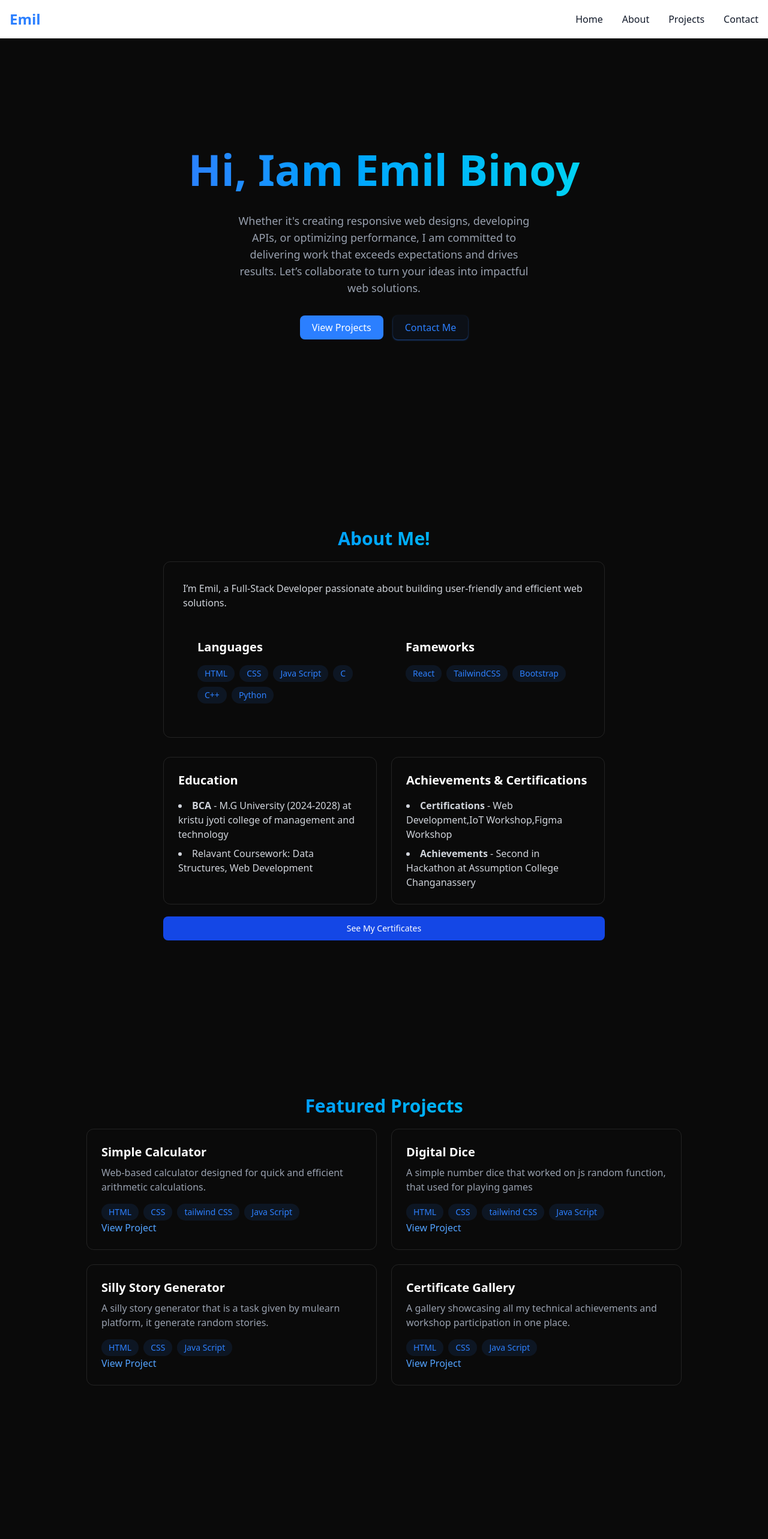
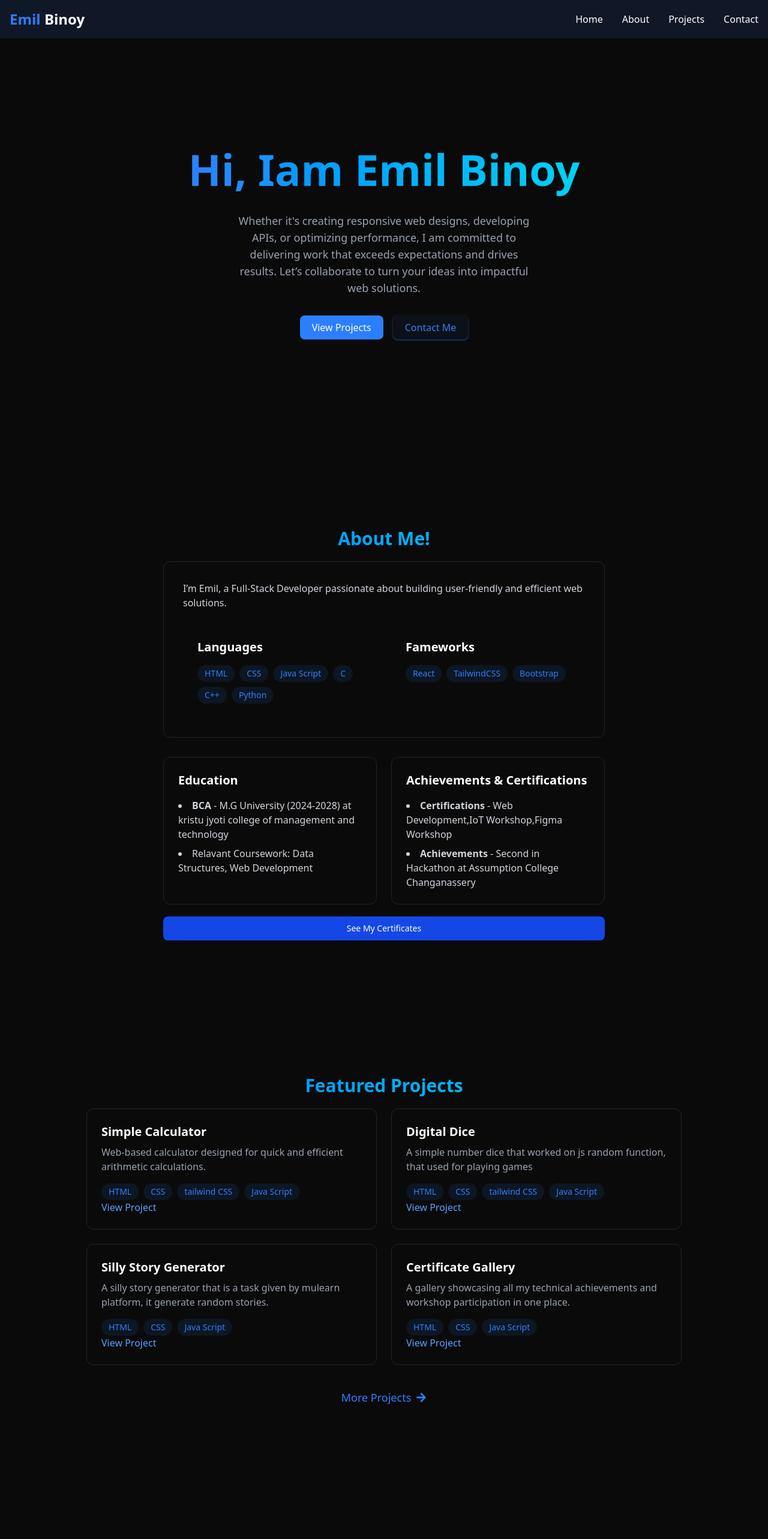
Before and after one commit to Emil-Binoy/Portfolio-using-React, a React (Vite) app: page / in a window 1280 px wide. Shown: the top 2566 px of the page at 60% size. Built offline with nearby package versions, Linux system fonts and the light colour scheme.

Commit message:
navbar color adjusted

```diff
--- a/package.json
+++ b/package.json
@@ -17,6 +17,7 @@
     "emailjs-com": "^3.2.0",
     "react": "^19.1.0",
     "react-dom": "^19.1.0",
+    "react-icons": "^5.5.0",
     "tailwindcss": "^4.1.7"
   },
   "devDependencies": {
--- a/src/components/Navbar.jsx
+++ b/src/components/Navbar.jsx
@@ -1,37 +1,60 @@
-export const Navbar = () =>{
+export const Navbar = () => {
   return (
-
-
-<nav className="z-50 fixed w-full top-0 left-0 bg-white border-gray-200 dark:bg-gray-900">
+    <nav className="z-50 fixed w-full top-0 left-0 bg-gray-900 border-gray-800">
       <div className="max-w-screen-xl flex flex-wrap items-center justify-between mx-auto p-4">
-    <a href="#home" className="self-center text-2xl font-semibold whitespace-nowrap text-blue-500">Emil
-        <span className="self-center text-2xl font-semibold whitespace-nowrap text-white"> Binoy</span>
+        <a href="#home" className="self-center text-2xl font-semibold whitespace-nowrap text-blue-500">
+          Emil
+          <span className="text-white"> Binoy</span>
         </a>
-    <button data-collapse-toggle="navbar-default" type="button" className="inline-flex items-center p-2 w-10 h-10 justify-center text-sm text-gray-500 rounded-lg md:hidden hover:bg-gray-100 focus:outline-none focus:ring-2 focus:ring-gray-200 dark:text-gray-400 dark:hover:bg-gray-700 dark:focus:ring-gray-600" aria-controls="navbar-default" aria-expanded="false">
+        <button
+          data-collapse-toggle="navbar-default"
+          type="button"
+          className="inline-flex items-center p-2 w-10 h-10 justify-center text-sm text-gray-400 rounded-lg md:hidden hover:bg-gray-800 focus:outline-none focus:ring-2 focus:ring-gray-700"
+          aria-controls="navbar-default"
+          aria-expanded="false"
+        >
           <span className="sr-only">Open main menu</span>
-        <svg className="w-5 h-5" aria-hidden="true" xmlns="http://www.w3.org/2000/svg" fill="none" viewBox="0 0 17 14">
-            <path stroke="currentColor" stroke-linecap="round" stroke-linejoin="round" stroke-width="2" d="M1 1h15M1 7h15M1 13h15"/>
+          <svg
+            className="w-5 h-5"
+            aria-hidden="true"
+            xmlns="http://www.w3.org/2000/svg"
+            fill="none"
+            viewBox="0 0 17 14"
+          >
+            <path
+              stroke="currentColor"
+              strokeLinecap="round"
+              strokeLinejoin="round"
+              strokeWidth="2"
+              d="M1 1h15M1 7h15M1 13h15"
+            />
           </svg>
         </button>
         <div className="hidden w-full md:block md:w-auto" id="navbar-default">
-      <ul className="font-medium flex flex-col p-4 md:p-0 mt-4 border border-gray-100 rounded-lg bg-gray-50 md:flex-row md:space-x-8 rtl:space-x-reverse md:mt-0 md:border-0 md:bg-white dark:bg-gray-800 md:dark:bg-gray-900 dark:border-gray-700">
+          <ul className="font-medium flex flex-col p-4 md:p-0 mt-4 border border-gray-800 rounded-lg bg-gray-900 md:flex-row md:space-x-8 rtl:space-x-reverse md:mt-0 md:border-0 md:bg-gray-900">
             <li>
-          <a href="#home" className="block py-2 px-3 text-gray-900 rounded-sm hover:bg-gray-100 md:hover:bg-transparent md:border-0 md:hover:text-blue-700 md:p-0 dark:text-white md:dark:hover:text-blue-500 dark:hover:bg-gray-700 dark:hover:text-white md:dark:hover:bg-transparent">Home</a>
+              <a href="#home" className="block py-2 px-3 text-white rounded hover:bg-gray-700 md:hover:bg-transparent md:p-0 md:hover:text-blue-500">
+                Home
+              </a>
             </li>
             <li>
-          <a href="#about" className="block py-2 px-3 text-gray-900 rounded-sm hover:bg-gray-100 md:hover:bg-transparent md:border-0 md:hover:text-blue-700 md:p-0 dark:text-white md:dark:hover:text-blue-500 dark:hover:bg-gray-700 dark:hover:text-white md:dark:hover:bg-transparent">About</a>
+              <a href="#about" className="block py-2 px-3 text-white rounded hover:bg-gray-700 md:hover:bg-transparent md:p-0 md:hover:text-blue-500">
+                About
+              </a>
             </li>
             <li>
-          <a href="#projects" className="block py-2 px-3 text-gray-900 rounded-sm hover:bg-gray-100 md:hover:bg-transparent md:border-0 md:hover:text-blue-700 md:p-0 dark:text-white md:dark:hover:text-blue-500 dark:hover:bg-gray-700 dark:hover:text-white md:dark:hover:bg-transparent">Projects</a>
+              <a href="#projects" className="block py-2 px-3 text-white rounded hover:bg-gray-700 md:hover:bg-transparent md:p-0 md:hover:text-blue-500">
+                Projects
+              </a>
             </li>
-
             <li>
-          <a href="#contact" className="block py-2 px-3 text-gray-900 rounded-sm hover:bg-gray-100 md:hover:bg-transparent md:border-0 md:hover:text-blue-700 md:p-0 dark:text-white md:dark:hover:text-blue-500 dark:hover:bg-gray-700 dark:hover:text-white md:dark:hover:bg-transparent">Contact</a>
+              <a href="#contact" className="block py-2 px-3 text-white rounded hover:bg-gray-700 md:hover:bg-transparent md:p-0 md:hover:text-blue-500">
+                Contact
+              </a>
             </li>
           </ul>
         </div>
       </div>
     </nav>
-
   );
-}
+};
--- a/src/components/sections/Projects.jsx
+++ b/src/components/sections/Projects.jsx
@@ -1,3 +1,6 @@
+import { FaArrowRight } from "react-icons/fa";
+
+
 export const Projects = () => {
   return (
     <section id="projects" className="min-h-screen flex items-center justify-center py-20">
@@ -77,6 +80,17 @@ export const Projects = () => {
             </div>
           </div>
         </div>
+        <div className="flex justify-center mt-10">
+          <a
+            href="https://github.com/Emil-Binoy?tab=repositories"
+            target="_blank"
+            rel="noopener noreferrer"
+            className="flex items-center gap-2 text-blue-500 hover:text-blue-400 hover:translate-x-2 transition-all text-lg font-medium"
+          >
+            More Projects <span><FaArrowRight /></span>
+          </a>
+        </div>
+
       </div>
     </section>
   );
```
Also changed, not shown: 1 other file (tests, documents, lock files or other folders). Lines whose indentation alone changed are shown as unchanged.
